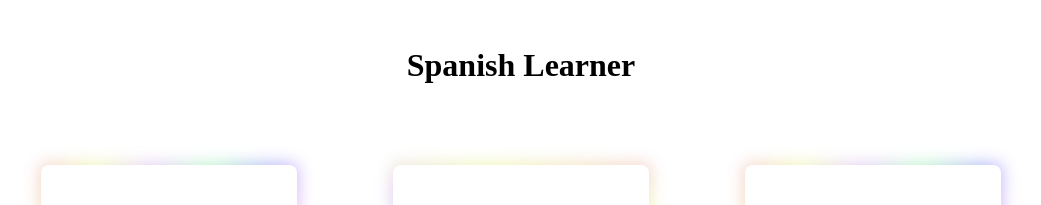
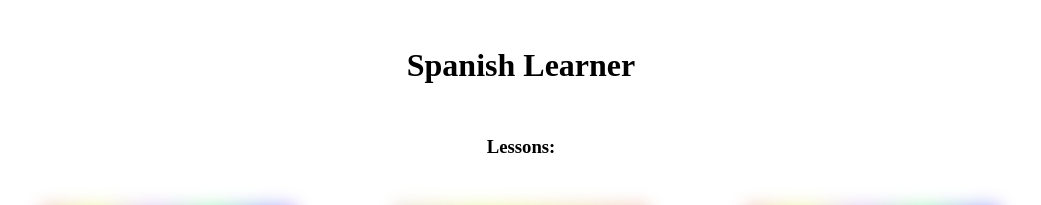
Before and after one commit to vitaliiboiko360/learner, a React (Vite) app: page / in a window 1280 px wide. Shown: the top 205 px of the page, without its empty margins (119-1160 px from the left). Built offline with nearby package versions, Linux system fonts and the light colour scheme.

Commit message:
add subhead

```diff
--- a/src/home/home.module.scss
+++ b/src/home/home.module.scss
@@ -159,3 +159,10 @@
     }
   }
 }
+
+.lessonSubHead {
+  text-align: center;
+  h3 {
+    margin-bottom: 0;
+  }
+}
--- a/src/home/home.tsx
+++ b/src/home/home.tsx
@@ -20,6 +20,9 @@ export default function Home() {
       <div className={css.container}>
         <h1 className={css.title}>Spanish Learner</h1>
       </div>
+      <div className={css.lessonSubHead}>
+        <h3>Lessons:</h3>
+      </div>
       <div className={css.content}>
         <div className={css.container}>
           <div className={css.list}>
```
